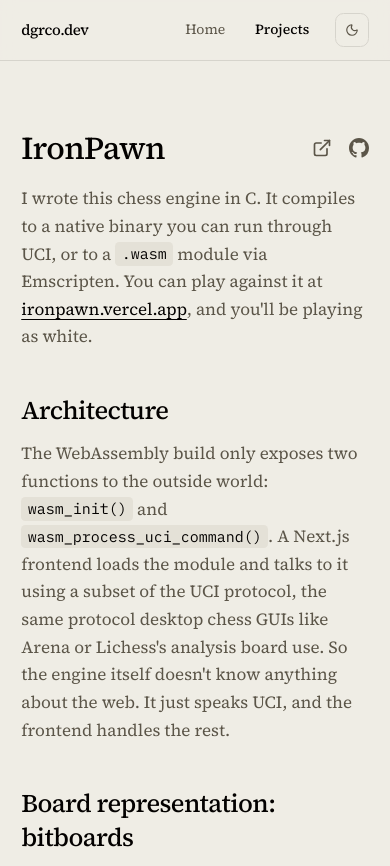
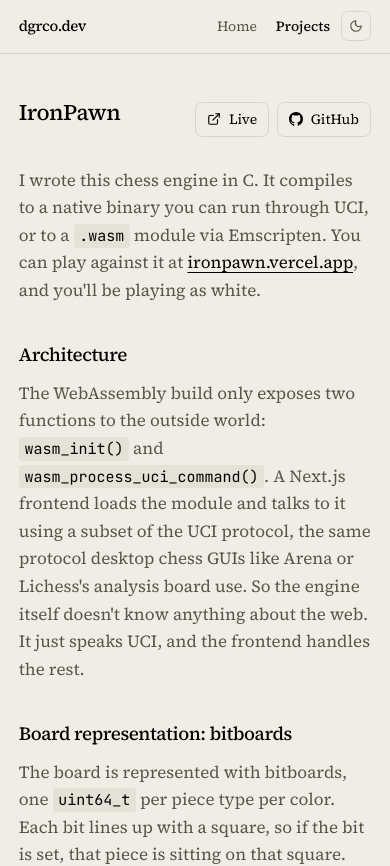
Before and after one commit to dgrco/my-portfolio, a Next.js app: page /projects/chess-engine in a window 390 px wide. Shown: the top 866 px of the page. Built offline with nearby package versions, Linux system fonts and the light colour scheme.

Commit message:
add better mobile support

```diff
--- a/mdx-components.tsx
+++ b/mdx-components.tsx
@@ -4,10 +4,10 @@
 export function useMDXComponents(components: MDXComponents): MDXComponents {
   return {
     h1: ({ children }) => (
-      <h1 className="text-3xl font-medium tracking-tight mb-4 mt-0 leading-tight">{children}</h1>
+      <h1 className="text-2xl sm:text-3xl font-medium tracking-tight mb-4 mt-0 leading-tight">{children}</h1>
     ),
     h2: ({ children }) => (
-      <h2 className="text-2xl font-medium tracking-tight mt-10 mb-3">{children}</h2>
+      <h2 className="text-xl sm:text-2xl font-medium tracking-tight mt-10 mb-3">{children}</h2>
     ),
     h3: ({ children }) => (
       <h3 className="text-lg font-medium mt-6 mb-2">{children}</h3>
@@ -28,7 +28,7 @@
     ),
     li: ({ children }) => <li>{children}</li>,
     pre: ({ children, ...props }) => (
-        <pre className="rounded-lg max-w-full overflow-x-auto text-[15px] mb-4 py-4 px-4 bg-muted" {...props}>
+        <pre className="rounded-lg max-w-full overflow-x-auto text-[13px] mb-4 py-4 px-4 bg-muted" {...props}>
         {children}
       </pre>
     ),
--- a/src/app/globals.css
+++ b/src/app/globals.css
@@ -165,6 +165,11 @@
   }
   html {
     @apply font-serif;
-    font-size: 17px;
+    font-size: 15px;
+  }
+  @media (min-width: 640px) {
+    html {
+      font-size: 17px;
+    }
   }
 }
--- a/src/app/layout.tsx
+++ b/src/app/layout.tsx
@@ -1,12 +1,12 @@
 import type { Metadata } from "next";
-import { Source_Serif_4, IBM_Plex_Mono } from "next/font/google";
+import { Source_Serif_4, JetBrains_Mono } from "next/font/google";
 import { ThemeProvider } from "next-themes";
 import "./globals.css";
 import { cn } from "@/lib/utils";
 import Navbar from "@/components/Navbar";
 
 const source = Source_Serif_4({subsets:['latin'],variable:'--font-serif'});
-const plexMono = IBM_Plex_Mono({subsets:['latin'],weight:['400','500'],variable:'--font-mono'});
+const jetBrainsMono = JetBrains_Mono({subsets:['latin'],weight:['400','500'],variable:'--font-mono'});
 
 export const metadata: Metadata = {
   title: "Dante Grieco's Portfolio",
@@ -21,10 +21,10 @@
   return (
     <html
       lang="en"
-      className={cn("h-full", "antialiased", source.variable, plexMono.variable)}
+      className={cn("h-full", "antialiased", source.variable, jetBrainsMono.variable)}
       suppressHydrationWarning
     >
-      <body className="min-h-full flex flex-col">
+      <body className="min-h-full flex flex-col overflow-x-hidden">
         <ThemeProvider attribute="class" defaultTheme="system" enableSystem>
           <Navbar />
           {children}
--- a/src/app/page.tsx
+++ b/src/app/page.tsx
@@ -20,35 +20,35 @@
 
         {/* Hero */}
         <section className="pb-16 sm:pb-20">
-          <div className="flex items-center gap-8 sm:gap-16 animate-fade-in-up animate-stagger-1">
+          <div className="flex flex-col sm:flex-row items-center sm:items-start gap-6 sm:gap-16 animate-fade-in-up animate-stagger-1">
             <div className="shrink-0">
               <Image
                 src="/avatar.png"
                 alt="Dante Grieco"
                 width={200}
                 height={200}
-                className="rounded-full border border-border"
+                className="w-[100px] h-[100px] sm:w-[200px] sm:h-[200px] rounded-full border border-border"
                 style={{ imageRendering: 'pixelated' }}
               />
             </div>
-            <div className="flex-1 min-w-0">
+            <div className="flex-1 min-w-0 text-center sm:text-left">
               <p className="text-xs tracking-widest text-muted-foreground uppercase font-medium mb-3 animate-fade-in-up animate-stagger-2">
                 Software engineer
               </p>
-              <h1 className="text-3xl sm:text-5xl font-medium tracking-tight mb-4 text-foreground animate-fade-in-up animate-stagger-3">
+              <h1 className="text-2xl sm:text-5xl font-medium tracking-tight mb-4 text-foreground animate-fade-in-up animate-stagger-3">
                 Dante Grieco
               </h1>
-              <p className="text-[16px] sm:text-[17px] text-muted-foreground leading-relaxed max-w-xl mb-6 animate-fade-in-up animate-stagger-4">
+              <p className="text-[14px] sm:text-[17px] text-muted-foreground leading-relaxed max-w-xl mb-6 animate-fade-in-up animate-stagger-4">
                 CS graduate building things that matter. Currently developing a
                 scheduling SaaS from the ground up: product, engineering, and
                 everything in between. I like systems that are fast, simple, and
                 useful.
               </p>
-              <div className="flex flex-wrap gap-3 animate-fade-in-up animate-stagger-5">
+              <div className="flex flex-wrap justify-center sm:justify-start gap-3 animate-fade-in-up animate-stagger-5">
                 <Link
                   href="https://github.com/dgrco"
                   target="_blank"
-                  className="inline-flex items-center gap-2 text-[15px] px-4 py-2 rounded-md border border-border hover:bg-muted transition-colors text-foreground"
+                  className="inline-flex items-center gap-2 text-[14px] sm:text-[15px] px-4 py-2 rounded-md border border-border hover:bg-muted transition-colors text-foreground"
                 >
                   <GitHubIcon size={16} />
                   GitHub
@@ -56,14 +56,14 @@
                 <Link
                   href="https://linkedin.com/in/dantegrieco"
                   target="_blank"
-                  className="inline-flex items-center gap-2 text-[15px] px-4 py-2 rounded-md border border-border hover:bg-muted transition-colors text-foreground"
+                  className="inline-flex items-center gap-2 text-[14px] sm:text-[15px] px-4 py-2 rounded-md border border-border hover:bg-muted transition-colors text-foreground"
                 >
                   <LinkedInIcon size={16} />
                   LinkedIn
                 </Link>
                 <Link
                   href="mailto:dantegrieco11@gmail.com"
-                  className="inline-flex items-center gap-2 text-[15px] px-4 py-2 rounded-md border border-border hover:bg-muted transition-colors text-foreground"
+                  className="inline-flex items-center gap-2 text-[14px] sm:text-[15px] px-4 py-2 rounded-md border border-border hover:bg-muted transition-colors text-foreground"
                 >
                   <Mail size={16} />
                   Email
--- a/src/app/projects/layout.tsx
+++ b/src/app/projects/layout.tsx
@@ -5,7 +5,7 @@
 export default function ProjectLayout({ children }: { children: React.ReactNode }) {
   const pathname = usePathname();
   return (
-    <main className="w-full max-w-2xl mx-auto px-5 py-12 sm:py-16 overflow-x-hidden">
+    <main className="w-full max-w-2xl mx-auto px-5 py-12 sm:py-20 overflow-x-hidden">
       <div key={pathname} className="animate-fade-in-up">
         {children}
       </div>
--- a/src/app/projects/page.tsx
+++ b/src/app/projects/page.tsx
@@ -1,5 +1,5 @@
 import Link from "next/link";
-import { ExternalLink, ArrowUpRight } from "lucide-react";
+import { ExternalLink } from "lucide-react";
 import { Metadata } from "next";
 import { getProjects } from "@/lib/projects";
 import { GitHubIcon } from "@/components/SocialIcons";
@@ -13,7 +13,6 @@
   const projects = await getProjects();
   return (
     <main className="min-h-screen bg-background">
-      <div className="max-w-2xl mx-auto px-5 py-12 sm:py-20">
 
         {/* Header */}
         <div className="mb-10">
@@ -39,7 +38,7 @@
               {/* Clickable area for writeup */}
               <Link
                 href={`/projects/${project.slug}`}
-                className="block p-5 pr-24"
+                className="block p-5 pr-5 sm:pr-24"
               >
                 <div className="flex items-center justify-between mb-2">
                   <h2 className="text-[16px] font-bold text-foreground group-hover:text-foreground/80 transition-colors">
@@ -69,10 +68,11 @@
                     </span>
                   ))}
                 </div>
+
               </Link>
 
-              {/* Icon links */}
-              <div className="absolute top-5 right-4 flex items-center gap-2">
+              {/* Icon links - desktop only */}
+              <div className="hidden sm:flex sm:absolute sm:top-5 sm:right-4 items-center gap-2">
                 {project.live && (
                   <a
                     href={project.live}
@@ -89,16 +89,10 @@
                 >
                   <GitHubIcon size={15} />
                 </a>
-                <ArrowUpRight
-                  size={15}
-                  className="text-muted-foreground/40 group-hover:text-muted-foreground transition-colors"
-                />
               </div>
             </div>
           ))}
         </div>
-
-      </div>
     </main>
   );
 }
--- a/src/components/MDXTitleWithLinks.tsx
+++ b/src/components/MDXTitleWithLinks.tsx
@@ -1,7 +1,6 @@
 import { ExternalLink } from "lucide-react";
 import { GitHubIcon } from "@/components/SocialIcons";
 
-// Common links among all blogs; all optional
 type Links = {
   githubLink?: string,
   liveLink?: string,
@@ -12,29 +11,31 @@
   links: Links,
 }) {
   return (
-    <div className="flex justify-between items-center">
-      <h1 className="text-3xl font-medium tracking-tight my-4 leading-tight">{title}</h1>
-      <div className="flex gap-4">
-        {
-          links.liveLink &&
+    <div className="mb-8">
+      <div className="flex items-start justify-between gap-4">
+        <h1 className="text-2xl sm:text-3xl font-medium tracking-tight leading-tight">{title}</h1>
+        <div className="flex gap-2 shrink-0">
+          {links.liveLink && (
             <a
               href={links.liveLink}
-            className="text-muted-foreground hover:text-foreground transition-colors"
-            aria-label="Check out the project live"
+              target="_blank"
+              className="inline-flex items-center gap-2 text-[14px] px-3 py-1.5 rounded-md border border-border hover:bg-muted transition-colors text-foreground mt-1"
             >
-            <ExternalLink size={20} />
+              <ExternalLink size={14} />
+              <span>Live</span>
             </a>
-        }
-        {
-          links.githubLink &&
+          )}
+          {links.githubLink && (
             <a
               href={links.githubLink}
-            className="text-muted-foreground hover:text-foreground transition-colors"
-            aria-label="View source on GitHub"
+              target="_blank"
+              className="inline-flex items-center gap-2 text-[14px] px-3 py-1.5 rounded-md border border-border hover:bg-muted transition-colors text-foreground mt-1"
             >
-            <GitHubIcon size={20} />
+              <GitHubIcon size={14} />
+              <span>GitHub</span>
             </a>
-        }
+          )}
+        </div>
       </div>
     </div>
   )
--- a/src/components/Navbar.tsx
+++ b/src/components/Navbar.tsx
@@ -16,7 +16,6 @@
   const { resolvedTheme, setTheme } = useTheme();
   const [mounted, setMounted] = useState(false);
 
-  // Avoid hydration mismatch — only render theme toggle after mount
   useEffect(() => setMounted(true), []);
 
   return (
@@ -33,7 +32,7 @@
         <div className="flex items-center gap-1">
 
           {/* Nav links */}
-          <nav className="flex items-center mr-2 gap-1">
+          <nav className="flex items-center gap-1">
             {navLinks.map((link) => {
               const isActive =
                 link.href === "/"
@@ -44,7 +43,7 @@
                 <Link
                   key={link.href}
                   href={link.href}
-                  className={`text-[14px] px-3 py-1.5 rounded-md transition-colors ${
+                  className={`text-[14px] sm:px-3 sm:py-1.5 px-2 py-1 rounded-md transition-colors ${
                     isActive
                       ? "text-foreground font-medium"
                       : "text-muted-foreground hover:text-foreground hover:bg-muted"
```
Also changed, not shown: src/app/projects/study-app/page.mdx (indentation only). Lines whose indentation alone changed are shown as unchanged.
